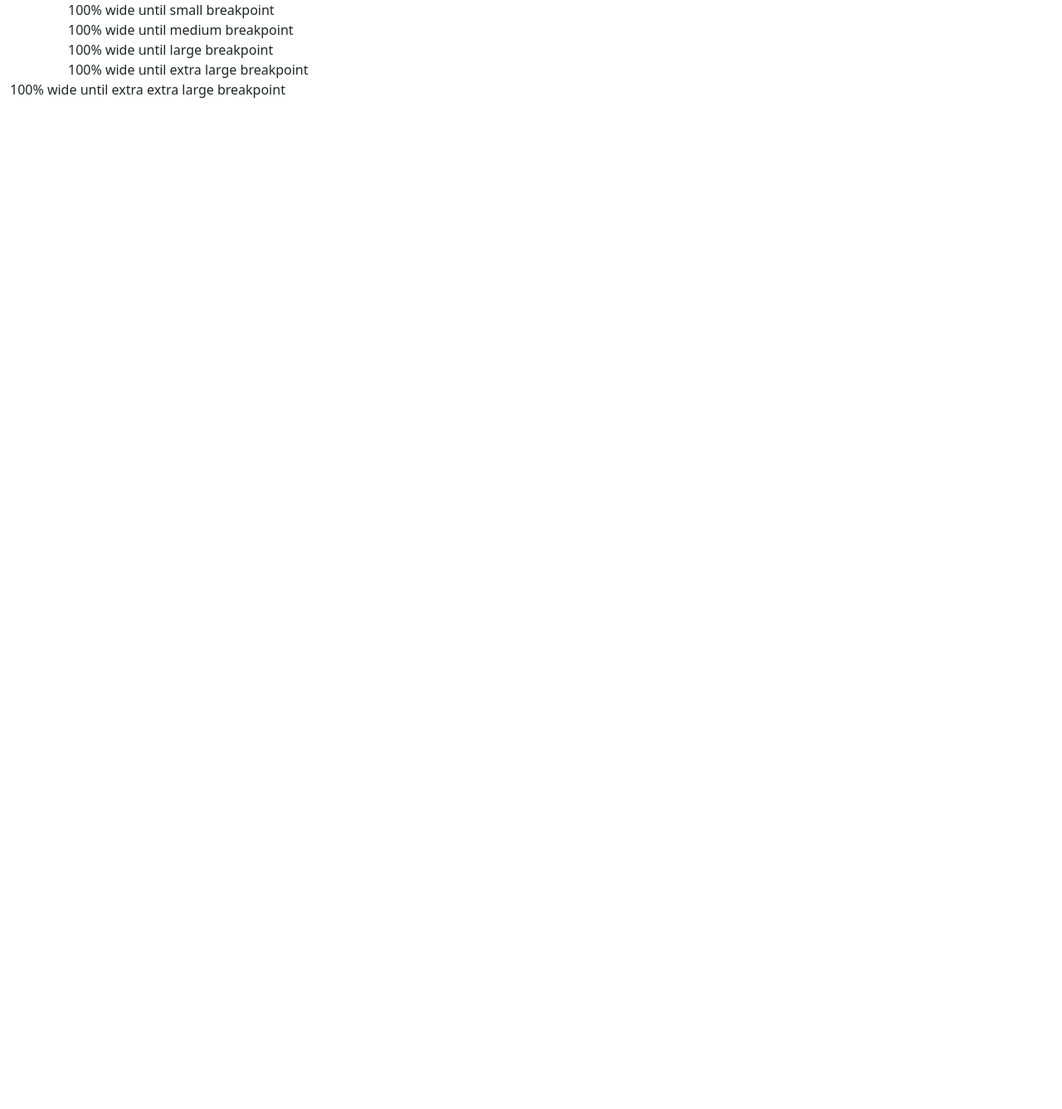
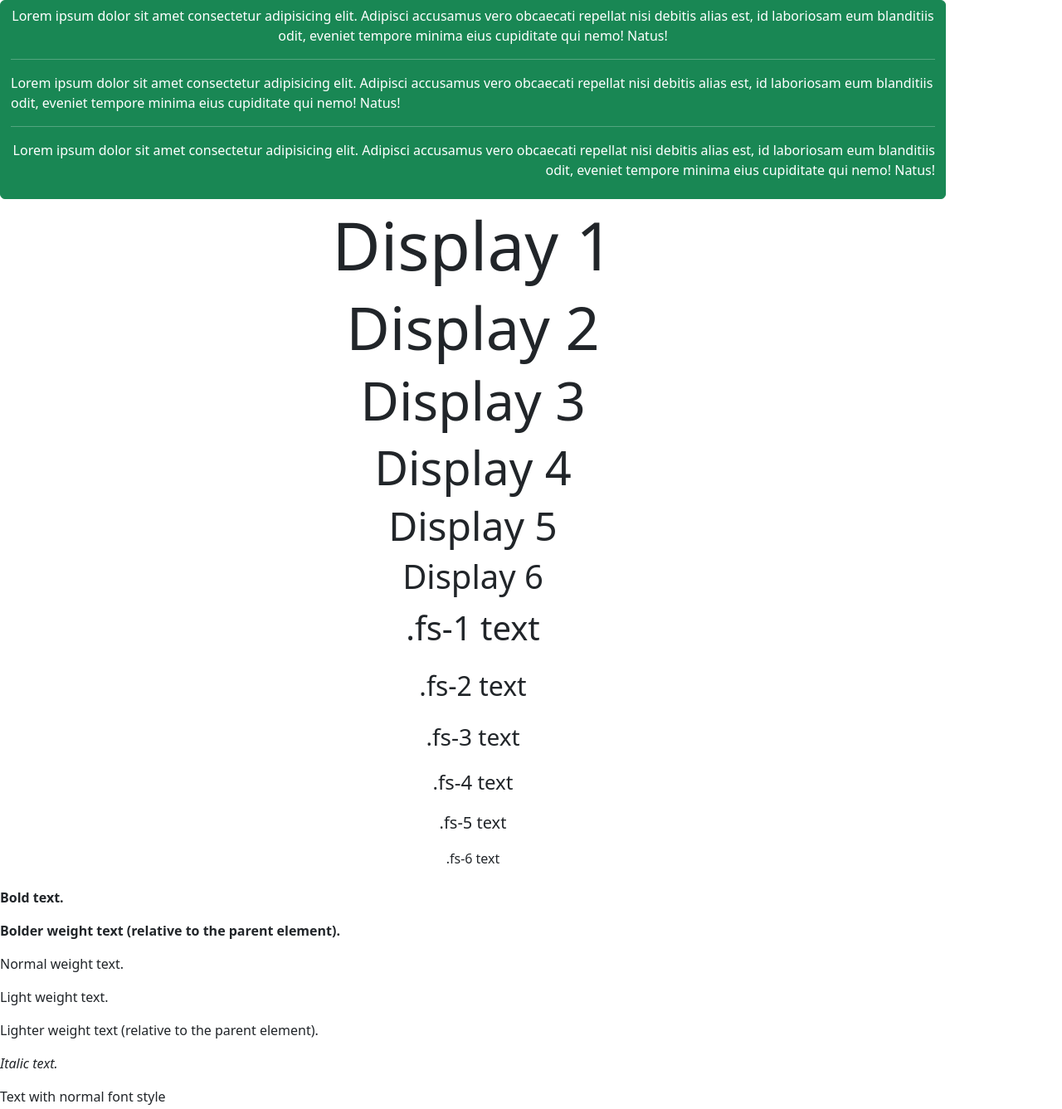
Before and after one commit to abyssiniatech/Bootstrap5_course, a website: page index.html in a window 1280 px wide. Shown: the whole page at 83% size. Before the commit the page ends 800 px from the top, so only its background shows below. Drawn offline with nearby package versions, Linux system fonts and the light colour scheme.

Commit message:
lession4

```diff
--- a/index.html
+++ b/index.html
@@ -9,14 +9,38 @@
     <link rel ="stylesheet"  href="./node_modules//bootstrap//dist/css//bootstrap.min.css">
 </head>
 <body>
-          <!-- bootstrap container -->
-          <div class="container-sm">100% wide until small breakpoint</div>
-          <div class="container-md">100% wide until medium breakpoint</div>
-          <div class="container-lg">100% wide until large breakpoint</div>
-          <div class="container-xl">100% wide until extra large breakpoint</div>
-          <div class="container-xxl">100% wide until extra extra large breakpoint</div>
+          <!-- typography -->
+           <div class="container btn btn-success text-center>
+             <p class="text-center">Lorem ipsum dolor sit amet consectetur adipisicing elit. Adipisci accusamus vero obcaecati repellat nisi debitis alias est, id laboriosam eum blanditiis odit, eveniet tempore minima eius cupiditate qui nemo! Natus!</p>
+             <hr>
+             <p class="text-start">Lorem ipsum dolor sit amet consectetur adipisicing elit. Adipisci accusamus vero obcaecati repellat nisi debitis alias est, id laboriosam eum blanditiis odit, eveniet tempore minima eius cupiditate qui nemo! Natus!</p>
+             <hr>
+             <p class="text-end">Lorem ipsum dolor sit amet consectetur adipisicing elit. Adipisci accusamus vero obcaecati repellat nisi debitis alias est, id laboriosam eum blanditiis odit, eveniet tempore minima eius cupiditate qui nemo! Natus!</p>
+            </div>
+               <div class="container btn btn-white">
+                <h1 class="display-1">Display 1</h1>
+                <h1 class="display-2">Display 2</h1>
+                <h1 class="display-3">Display 3</h1>
+                <h1 class="display-4">Display 4</h1>
+                <h1 class="display-5">Display 5</h1>
+                <h1 class="display-6">Display 6</h1>
+                <!-- font -property -->
+                <p class="fs-1">.fs-1 text</p>
+                <p class="fs-2">.fs-2 text</p>
+                <p class="fs-3">.fs-3 text</p>
+                <p class="fs-4">.fs-4 text</p>
+                <p class="fs-5">.fs-5 text</p>
+                <p class="fs-6">.fs-6 text</p>
 
-         </div>
+               </div>
+               <p class="fw-bold">Bold text.</p>
+               <p class="fw-bolder">Bolder weight text (relative to the parent element).</p>
+               <p class="fw-normal">Normal weight text.</p>
+               <p class="fw-light">Light weight text.</p>
+               <p class="fw-lighter">Lighter weight text (relative to the parent element).</p>
+               <p class="fst-italic">Italic text.</p>
+               <p class="fst-normal">Text with normal font style</p>
+
 
 
 
```
